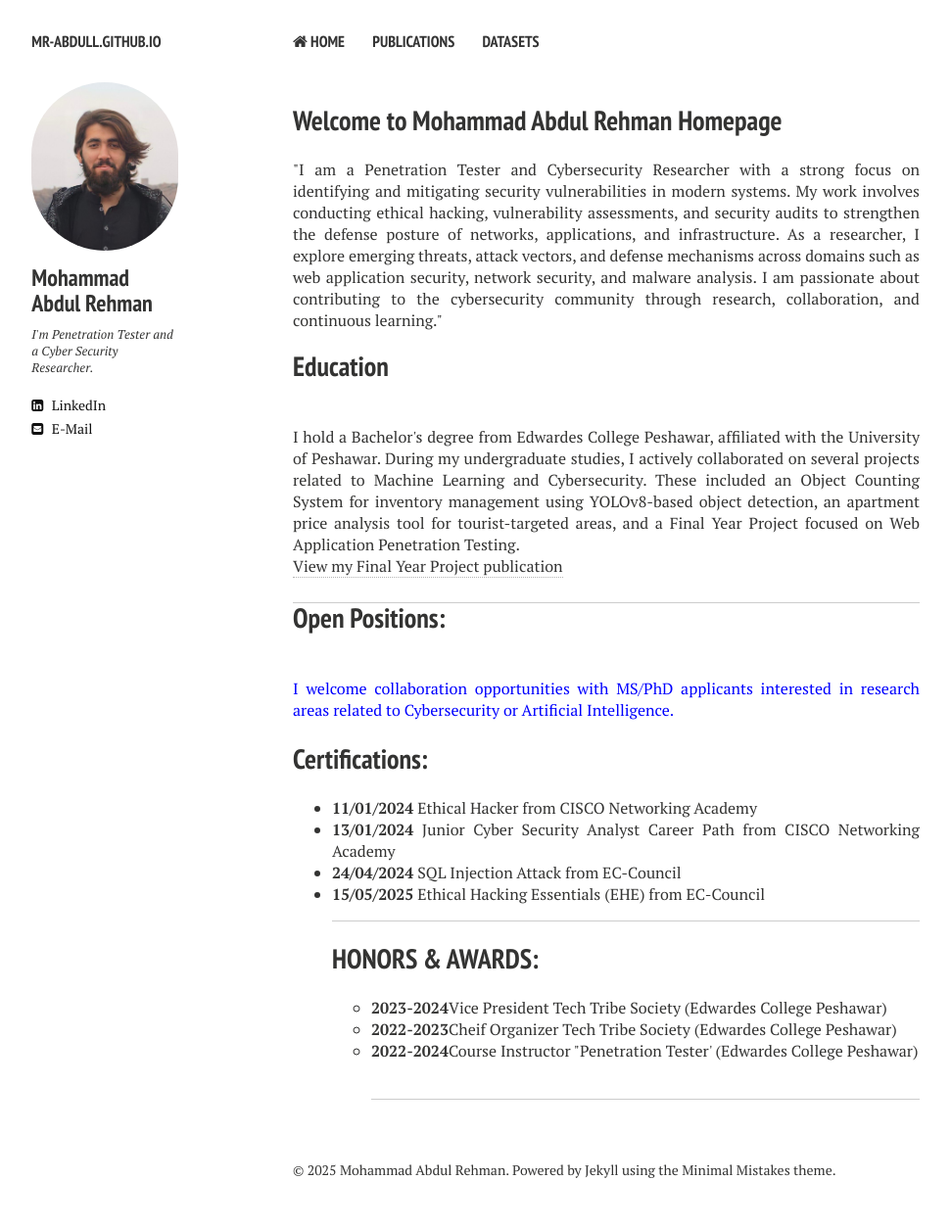
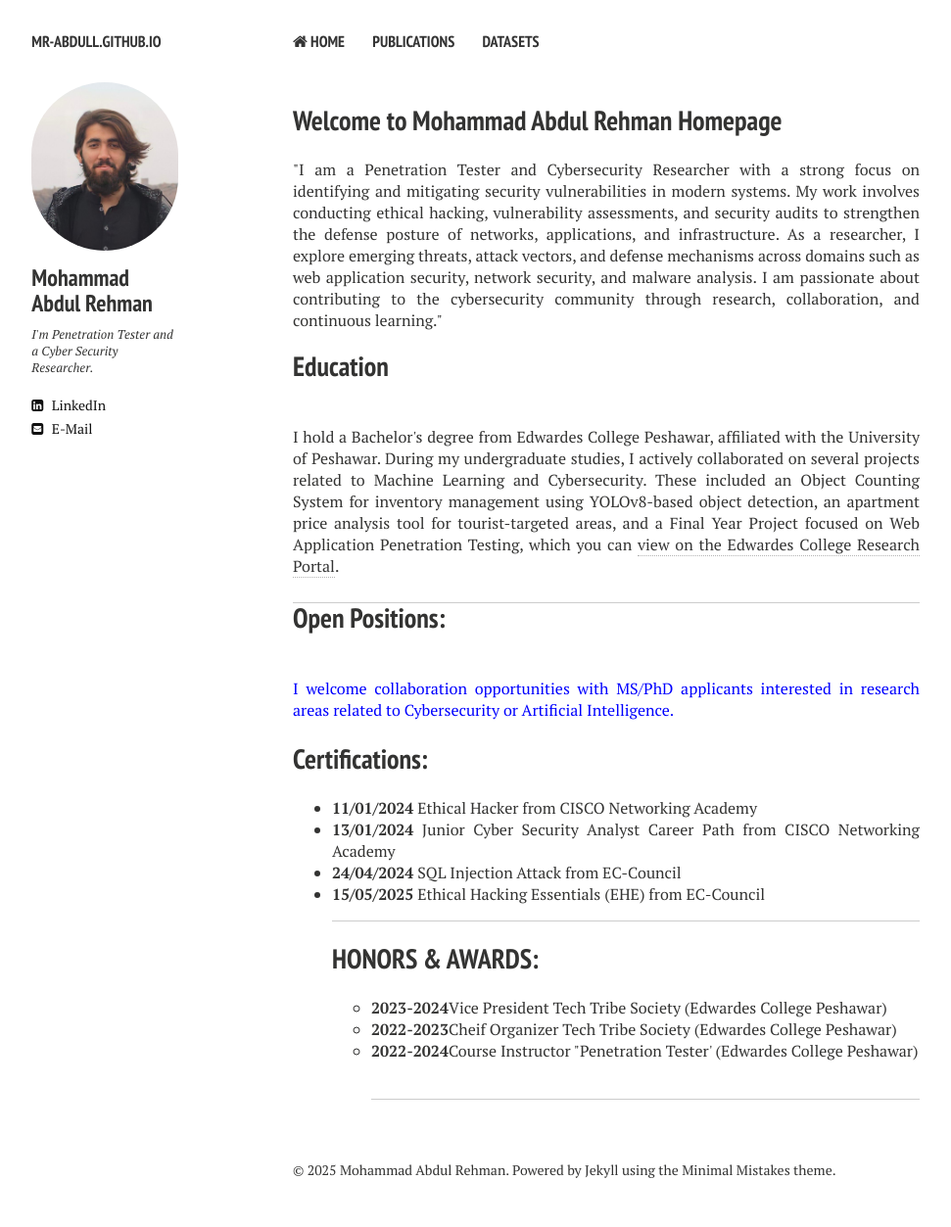
Before and after one commit to mr-abdull/mr-abdull.github.io, a Jekyll site: the page built from index.md, in a window 1280 px wide. Shown: the whole page at 98% size, without its empty margins (21-992 px from the left). Built offline with Jekyll 4.4.1, drawn with Linux system fonts in a browser that asks for light colours; nearby versions of some CDN libraries.

Commit message:
Update index.md

```diff
--- a/index.md
+++ b/index.md
@@ -19,11 +19,8 @@ tags: [Jekyll, theme, responsive, blog, template]
 <a id="Biography-page" class="anchor" href="#biography-pages" aria-hidden="true"><span class="octicon octicon-link"></span></a>Education</h2>
 <div style="text-align: justify; display: block; margin-right: auto;">
 <p>
-<br>I hold a Bachelor's degree from Edwardes College Peshawar, affiliated with the University of Peshawar. During my undergraduate studies, I actively collaborated on several projects related to Machine Learning and Cybersecurity. These included an Object Counting System for inventory management using YOLOv8-based object detection, an apartment price analysis tool for tourist-targeted areas, and a Final Year Project focused on Web Application Penetration Testing. <br>
- <a href="https://edwardes.edu.pk/StudentResearch" target="_blank">
-  View my Final Year Project publication
-</a>
-
+<br>I hold a Bachelor's degree from Edwardes College Peshawar, affiliated with the University of Peshawar. During my undergraduate studies, I actively collaborated on several projects related to Machine Learning and Cybersecurity. These included an Object Counting System for inventory management using YOLOv8-based object detection, an apartment price analysis tool for tourist-targeted areas, and a Final Year Project focused on Web Application Penetration Testing, which you can <a href="https://edwardes.edu.pk/StudentResearch" target="_blank">view on the Edwardes College Research Portal</a>.
+ <br>
 <hr />
 </p>
 
```
